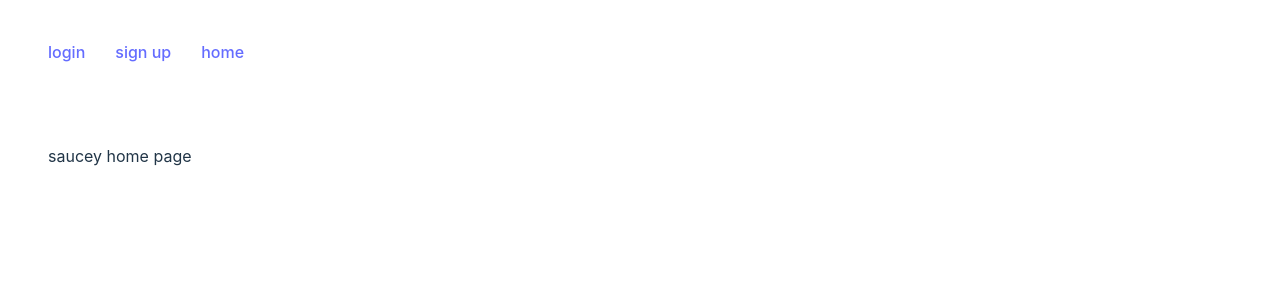
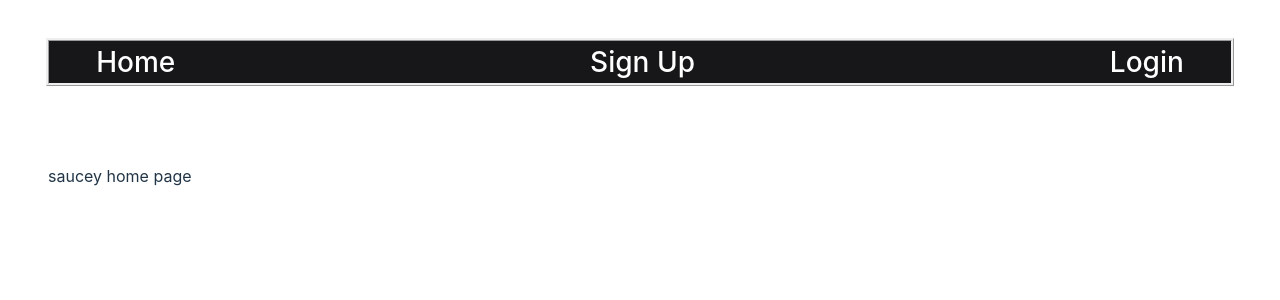
Before and after one commit to moodyRahman/clip-manager, a React (Vite) app in the folder frontend/: page / in a window 1280 px wide. Shown: the top 300 px of the page. Built offline with nearby package versions, Linux system fonts and the light colour scheme.

Commit message:
centered nav

```diff
--- a/frontend/src/components/Nav.jsx
+++ b/frontend/src/components/Nav.jsx
@@ -5,13 +5,20 @@ import { logout } from '../redux/authStore'
 import { useEffect } from 'react'
 const NavWrapper = styled.ul`
     list-style-type: none;
-    margin: 40px;
+    margin: 3%;
     padding: 0;
+    display: flex;
+    justify-content: space-between;
+    background-color: #17171a;
+    border: ridge;
 `
 
 const NavElement = styled(Link)`
     display: inline;
-    padding-right: 30px;
+    padding-right: 4%;
+    padding-left: 4%;
+    font-size: 175%;
+    color: white;
 `
 
 const Nav = () => {
@@ -21,18 +28,18 @@ const Nav = () => {
 
     const nav = verification !== "in progress" ?
         <>
+            <NavElement to="/">Home</NavElement>
             {
                 loggedin ? (<>
                     <NavElement onClick={() => { dispatch(logout()) }} >sign out</NavElement>
                 </>) :
                     (
                         <>
-                            <NavElement to="/login">login</NavElement>
-                            <NavElement to="/signup">sign up</NavElement>
+                            <NavElement to="/signup">Sign Up</NavElement>
+                            <NavElement to="/login">Login</NavElement>
                         </>
                     )
             }
-            <NavElement to="/">home</NavElement>
         </> :
         <><NavElement to="/" onClick={() => { dispatch(logout()) }}>cancel</NavElement></>
 
--- a/frontend/src/index.css
+++ b/frontend/src/index.css
@@ -27,6 +27,13 @@ a:hover {
   min-width: 320px;
   min-height: 100vh;
 } */
+
+#usrInfo {
+  display: flex;
+  flex-direction: column;
+  margin-right: 30%;
+  margin-left: 30%;
+}
 
 h1 {
   font-size: 3.2em;
--- a/frontend/src/pages/Login.jsx
+++ b/frontend/src/pages/Login.jsx
@@ -39,9 +39,11 @@ const Login = () => {
 
     return (
         <>
+        <div id = "usrInfo">
             <input onChange={handleChange(setUsername)} type="text" placeholder="username" value={username} />
             <input onChange={handleChange(setPassword)} type="password" placeholder="password" value={password} />
             <button onClick={handleSubmit}>submit</button>
+        </div>
         </>
     )
 }
--- a/frontend/src/pages/Register.jsx
+++ b/frontend/src/pages/Register.jsx
@@ -36,10 +36,12 @@ const Register = () => {
 
     return (
         <>
+        <div id = "usrInfo">
             <input onChange={handleChange(setEmail)} type="text" placeholder="email" value={email} />
             <input onChange={handleChange(setUsername)} type="text" placeholder="username" value={username} />
             <input onChange={handleChange(setPassword)} type="password" placeholder="password" value={password} />
             <button onClick={handleSubmit}>signup</button>
+        </div>
         </>
     )
 }
```
